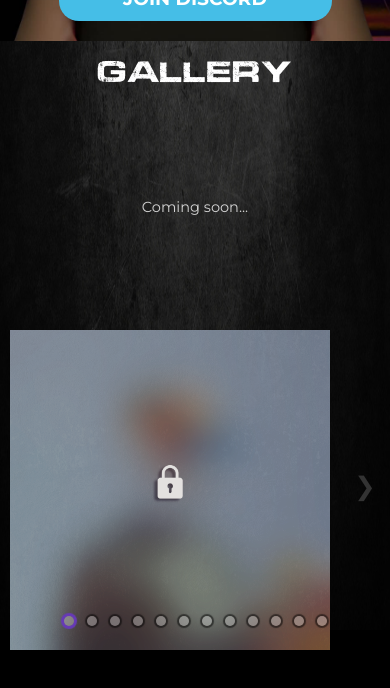
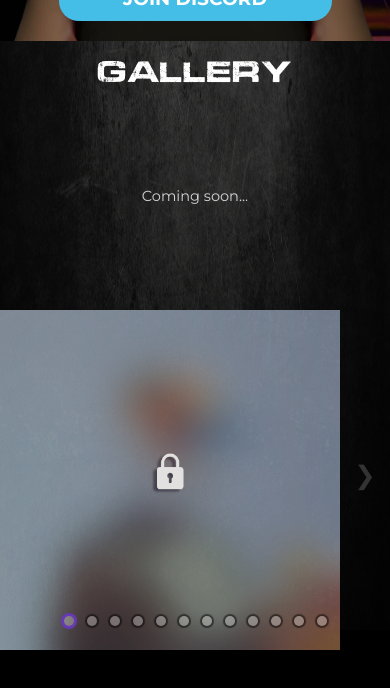
Before and after one commit to RobertIskandarani/NUWorld, a React (Create React App) app: page / in a window 390 px wide. Shown: the part 2707-3395 px from the top of the page. Built offline with nearby package versions, Linux system fonts and the light colour scheme; grey boxes are pictures that could not be loaded.

Commit message:
se aplican modificaciones a mobile

```diff
--- a/src/styles/Gallery.css
+++ b/src/styles/Gallery.css
@@ -134,8 +134,10 @@
         pointer-events: none;
     }
 
-    .rec.rec-slider-container {
+    .rec.rec-slider-container,
+    .gNublD {
         width: 100vw;
+        margin: 0;
     }
 
     .rec.rec-arrow,
@@ -143,6 +145,7 @@
         border: none;
         background: none;
         box-shadow: none;
+        font-size: 20;
     }
 
     .rec.rec-arrow:disabled,
```
